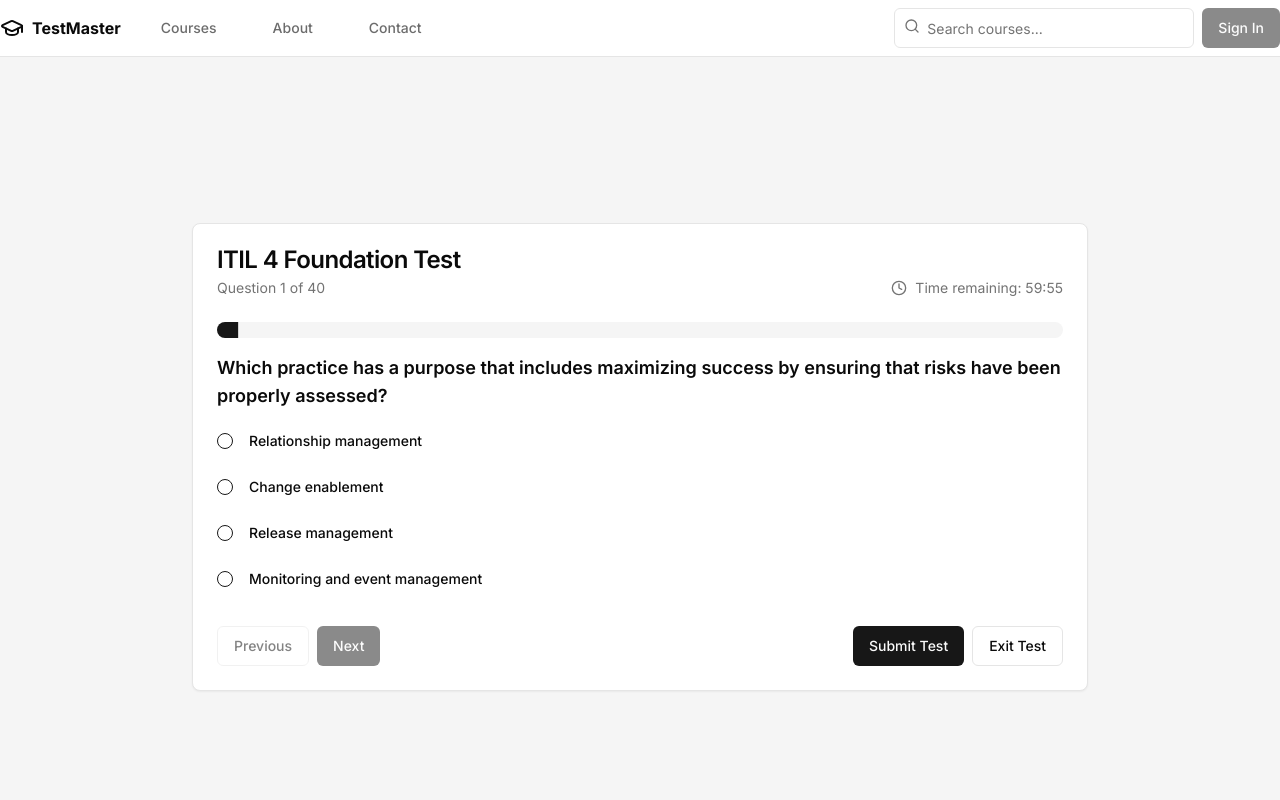
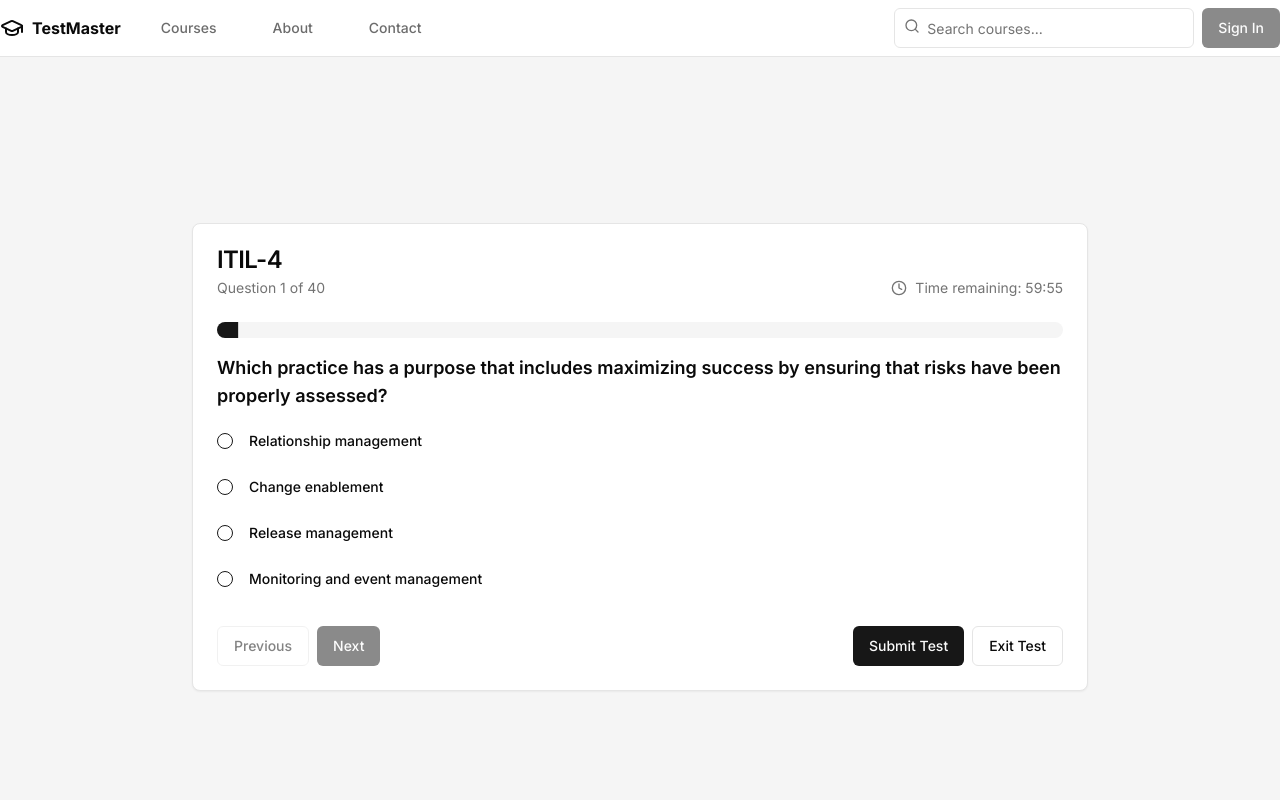
Before and after one commit to igbanibo-Dengi/cbt-app, a Next.js app: page /itil-test in a window 1280 px wide. Shown: the top 800 px of the page. Built offline with nearby package versions, Linux system fonts and the light colour scheme.

Commit message:
fixed ui inconsistencies

```diff
--- a/app/itil-test/page.tsx
+++ b/app/itil-test/page.tsx
@@ -3,8 +3,8 @@ import React from 'react'
 
 const itilPage = () => {
     return (
-        <div className='size-full min-h-screen flex items-center justify-center bg-muted'>
-            <Quiz />
+        <div className='size-full min-h-screen flex items-center justify-center bg-muted px-4'>
+            <Quiz title='ITIL-4' />
         </div>
     )
 }
--- a/components/coming-soon.tsx
+++ b/components/coming-soon.tsx
@@ -62,7 +62,7 @@ export default function ComingSoon() {
           </CardDescription>
         </CardHeader>
         <CardContent className="space-y-6">
-          <div className="grid grid-cols-4 gap-4 text-center">
+          <div className="grid grid-cols-2 md:grid-cols-4 gap-4 text-center">
             {Object.entries(timeLeft).map(([unit, value]) => (
               <div key={unit} className="bg-primary/10 rounded-lg p-3">
                 <div className="text-3xl font-bold text-primary">{value}</div>
@@ -94,7 +94,7 @@ export default function ComingSoon() {
             </div>
           </form>
         </CardContent>
-        <CardFooter className="flex justify-between items-center">
+        <CardFooter className="flex flex-col md:flex-row justify-between items-center">
           <div className="flex items-center text-sm text-muted-foreground">
             <Clock className="w-4 h-4 mr-2" />
             Launching September 1, 2023
--- a/components/header.tsx
+++ b/components/header.tsx
@@ -71,7 +71,7 @@ export default function Header() {
                         </nav>
                     </SheetContent>
                 </Sheet>
-                <span className="font-bold md:hidden">TestMaster</span>
+                <Link href="/"><span className="font-bold md:hidden">TestMaster</span></Link>
                 <div className="flex flex-1 items-center justify-end space-x-2">
                     <form onSubmit={(e) => e.preventDefault()} className={cn("hidden md:block", isSearchOpen && "flex")}>
                         <div className="relative">
--- a/components/homepage.tsx
+++ b/components/homepage.tsx
@@ -7,7 +7,7 @@ import Link from "next/link"
 
 export function Homepage() {
   const courses = [
-    { title: "ITIL-4", icon: PenTool, description: "Algebra, Geometry, Calculus", href: "/itil-test" },
+    { title: "ITIL-4", icon: PenTool, description: " ", href: "/itil-test" },
     { title: "Science", icon: FlaskConical, description: "Physics, Chemistry, Biology", href: "/coming-soon" },
     { title: "Computer Science", icon: Code, description: "Programming, Algorithms", href: "/coming-soon" },
     { title: "Literature", icon: BookOpen, description: "English, World Literature, Poetry", href: "/coming-soon" },
--- a/components/ui/quiz.tsx
+++ b/components/ui/quiz.tsx
@@ -16,7 +16,7 @@ type Question = {
     correctAnswer: string
 }
 
-export default function Quiz({ title = "ITIL 4 Foundation Test" }: { title?: string }) {
+export default function Quiz({ title }: { title?: string }) {
     const [questions, setQuestions] = useState<Question[]>([])
     const [currentQuestionIndex, setCurrentQuestionIndex] = useState(0)
     const [answers, setAnswers] = useState<{ [key: number]: string | null }>({})
```
